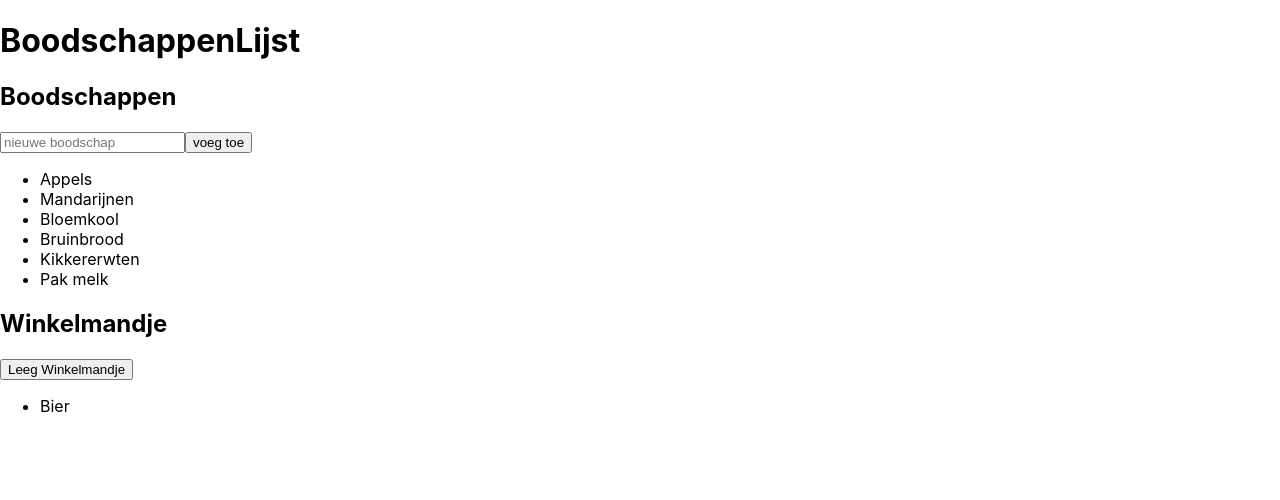
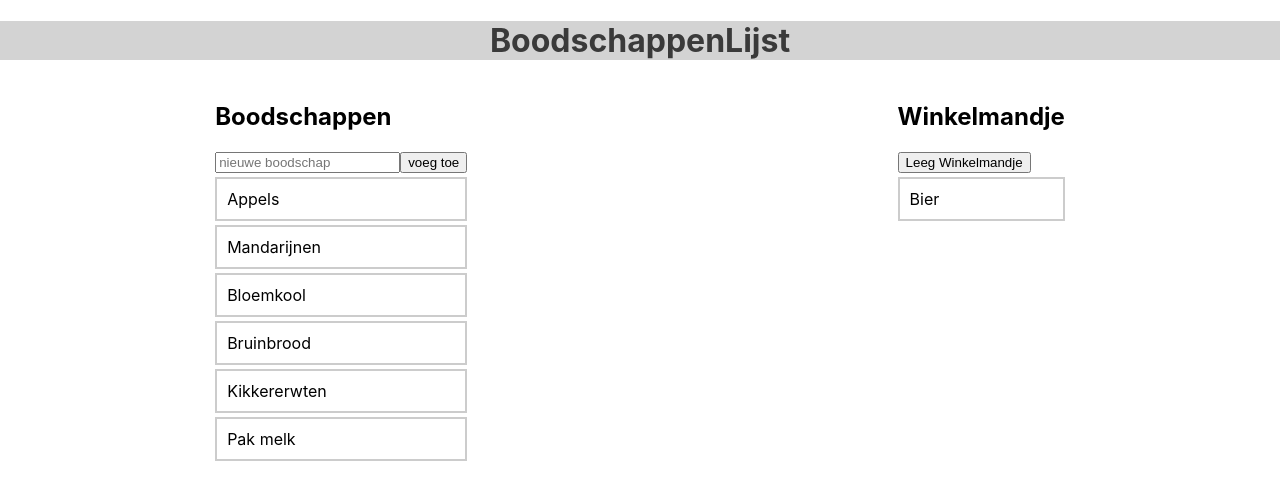
Before and after one commit to nederhoed70/opdrachten-week-5, a React (Create React App) app: page / in a window 1280 px wide. Shown: the top 500 px of the page. Built offline with nearby package versions, Linux system fonts and the light colour scheme.

Commit message:
basic styling toegepast

```diff
--- a/src/Container.js
+++ b/src/Container.js
@@ -40,21 +40,14 @@ class Container extends Component {
 	}
 	inputGrocery(event) {
 		event.preventDefault();
-		console.log(
-			'input',
-			event.value,
-			this.state.groceryItems.length,
-			this.state.shoppingListItems.length
-		);
-
 		this.setState(prevState => {
-			let newId = prevState.tempItems.id;
-			let newTitle = prevState.tempItems.title;
-			// let newGroceryItems = prevState.groceryItems.push(
-			// 	prevState.tempItems.title
-
-			//console.log(newGroceryItems);
-			return { ...prevState.groceryItems, id: newId, title: newTitle };
+			let newId = prevState.tempItems[0].id;
+			let newTitle = prevState.tempItems[0].title;
+			console.log('newid en title', newId, newTitle);
+			return prevState.groceryItems.push({
+				id: newId,
+				title: newTitle
+			});
 		});
 	}
 
@@ -75,15 +68,11 @@ class Container extends Component {
 	};
 
 	emptyCart() {
-		// this.setState(prevState => {
-		// 	const clearCart = prevState.shoppingListItems;
-		// 	return prevState.groceryItems.push(clearCart);
-		// });
 		this.setState({ shoppingListItems: [] });
-		// this.setState(state => {
-		// 	this.state.shoppingListItems = [];
-		// });
 	}
+	// componentDidUpdate() {
+	// 	this.setState({ tempItems: [] });
+	// }
 
 	render() {
 		const groceryList = this.state.groceryItems.map(item => {
@@ -95,7 +84,14 @@ class Container extends Component {
 		});
 
 		return (
-			<div>
+			<div
+				id='container'
+				style={{
+					display: 'flex',
+					alignItems: 'stretch',
+					justifyContent: 'space-around'
+				}}
+			>
 				<GroceryList
 					item={groceryList}
 					handleClick={this.handleClick}
--- a/src/components/GroceryList.js
+++ b/src/components/GroceryList.js
@@ -5,7 +5,7 @@ import InputField from './InputField';
 function GroceryList(props) {
 	console.log('props in GroceryList', props.item);
 	return (
-		<div>
+		<div id='boodschappen-container'>
 			<h2>Boodschappen</h2>
 			<InputField
 				inputGrocery={props.inputGrocery}
--- a/src/components/Header.js
+++ b/src/components/Header.js
@@ -2,9 +2,9 @@ import React from 'react';
 
 const Header = () => {
 	return (
-		<div>
-			<h1>BoodschappenLijst</h1>
-		</div>
+		<header style={{ textAlign: 'center', backgroundColor: 'lightgrey' }}>
+			<h1 style={{ color: '#3a3a3a' }}>BoodschappenLijst</h1>
+		</header>
 	);
 };
 
--- a/src/components/InputField.js
+++ b/src/components/InputField.js
@@ -2,7 +2,7 @@ import React from 'react';
 
 function InputField(props) {
 	return (
-		<form onSubmit={props.inputGrocery}>
+		<form name='boodschappenform' onSubmit={props.inputGrocery}>
 			<input
 				type='text'
 				name='boodschappen'
--- a/src/components/List.js
+++ b/src/components/List.js
@@ -3,7 +3,7 @@ import ListItem from './ListItem';
 
 function List(props) {
 	return (
-		<ul>
+		<ul style={{ margin: '0px', padding: '0px' }}>
 			<ListItem item={props.item} handleClick={props.handleClick} />
 		</ul>
 	);
--- a/src/components/ListItem.js
+++ b/src/components/ListItem.js
@@ -11,6 +11,12 @@ class ListItem extends Component {
 				onClick={this.props.handleClick}
 				id={item.id}
 				name={item.title}
+				style={{
+					listStyle: 'none',
+					border: '2px solid #ccc',
+					padding: '10px',
+					margin: '4px 0px'
+				}}
 			>
 				{item.title}
 			</li>
--- a/src/components/ShoppingCart.js
+++ b/src/components/ShoppingCart.js
@@ -3,7 +3,7 @@ import List from './List';
 
 function ShoppingCart(props) {
 	return (
-		<div>
+		<div id='cart-container'>
 			<h2>Winkelmandje</h2>
 			<button onClick={props.emptyCart}>Leeg Winkelmandje</button>
 			<List item={props.item} />
--- a/src/index.css
+++ b/src/index.css
@@ -11,3 +11,15 @@ code {
 	font-family: source-code-pro, Menlo, Monaco, Consolas, 'Courier New',
 		monospace;
 }
+.container {
+	background-color: #000;
+	display: flexbox;
+}
+.boodschappen-container {
+	background-color: #000;
+	display: inline-flex;
+}
+.cart-container {
+	background-color: #000;
+	display: flex;
+}
```
Lines whose indentation alone changed are shown as unchanged.
